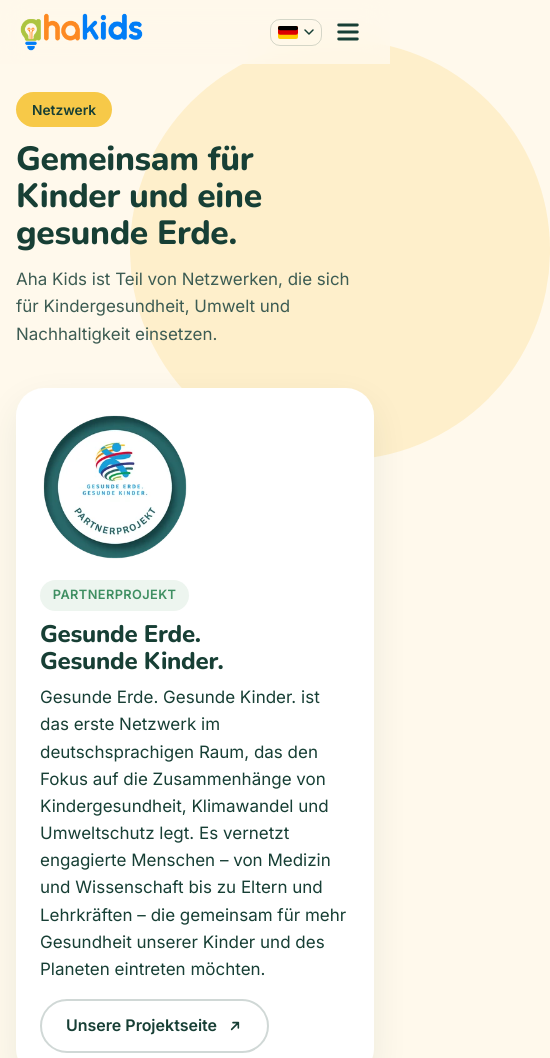
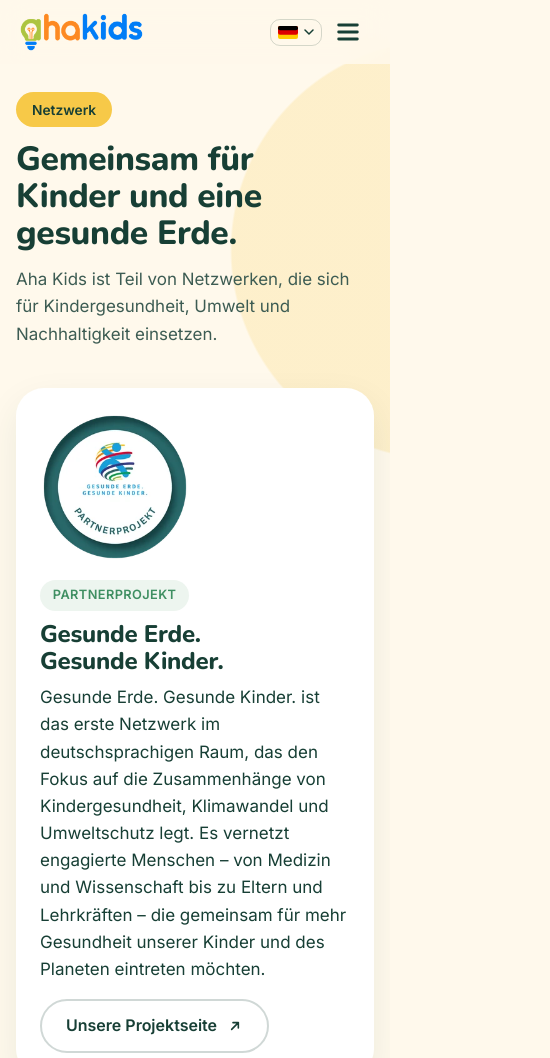
Before and after one commit to ammarnemat-lab/aha-kids-website, a plain HTML site: page netzwerk/index.html in a window 390 px wide. Shown: the top 1058 px of the page, 550 px wide, since content can reach past the window. Drawn offline with Linux system fonts and the light colour scheme.

Commit message:
No sideways scrolling on iPhone (story pages, overview, Netzwerk, app link page)
The decorative circles stuck out past the right edge, so iPhone Safari let the page pan sideways (reported by Michi). They are now drawn as backgrounds; html/body clip horizontal overflow.

Co-Authored-By: Claude Opus 5.5 <noreply@anthropic.com>

```diff
--- a/pages.css
+++ b/pages.css
@@ -1,6 +1,7 @@
 /* Aha Kids · subpages (story pages, story overview, Netzwerk), 23 Nov 2026. Tokens come from navbar.css. */
 *, *::before, *::after { margin:0; padding:0; box-sizing:border-box; }
 html { -webkit-text-size-adjust:100%; }
+html, body { overflow-x:hidden; }   /* belt and braces for iPhone Safari */
 body { font-family:var(--body); font-size:17px; line-height:1.6; color:var(--forest); background:var(--cream); -webkit-font-smoothing:antialiased; overflow-x:hidden; }
 img { display:block; max-width:100%; height:auto; }
 a { color:inherit; }
@@ -24,8 +25,9 @@ h1, h2, h3 { font-family:var(--display); font-weight:800; line-height:1.1; lette
 .store-big { font:800 1.2rem var(--display); }
 .stores { display:flex; flex-wrap:wrap; gap:12px; margin-top:16px; }
 .center { text-align:center; } .center .stores { justify-content:center; }
-.pg { padding:calc(var(--header-h) + 28px) 0 72px; position:relative; }
-.pg::before { content:""; position:absolute; z-index:-1; top:40px; right:-160px; width:420px; height:420px; border-radius:50%; background:var(--sun); opacity:.2; }
+.pg { padding:calc(var(--header-h) + 28px) 0 72px; position:relative; overflow-x:clip;
+      /* the sun circle as a background: an element sticking out on the right let iPhone Safari pan the page sideways (Michi, 23 Nov) */
+      background:radial-gradient(circle 210px at calc(100% + 50px) 250px, rgba(247,201,72,.2) 99%, rgba(247,201,72,0) 100%) no-repeat; }
 .crumbs { display:flex; flex-wrap:wrap; gap:8px; font-size:.9rem; color:var(--text-soft); margin-bottom:24px; }
 .crumbs a { text-decoration:none; } .crumbs a:hover { text-decoration:underline; }
 .pg-head { max-width:760px; margin-bottom:40px; }
```
Also changed, not shown: app/index.html (+3 -2 lines).
